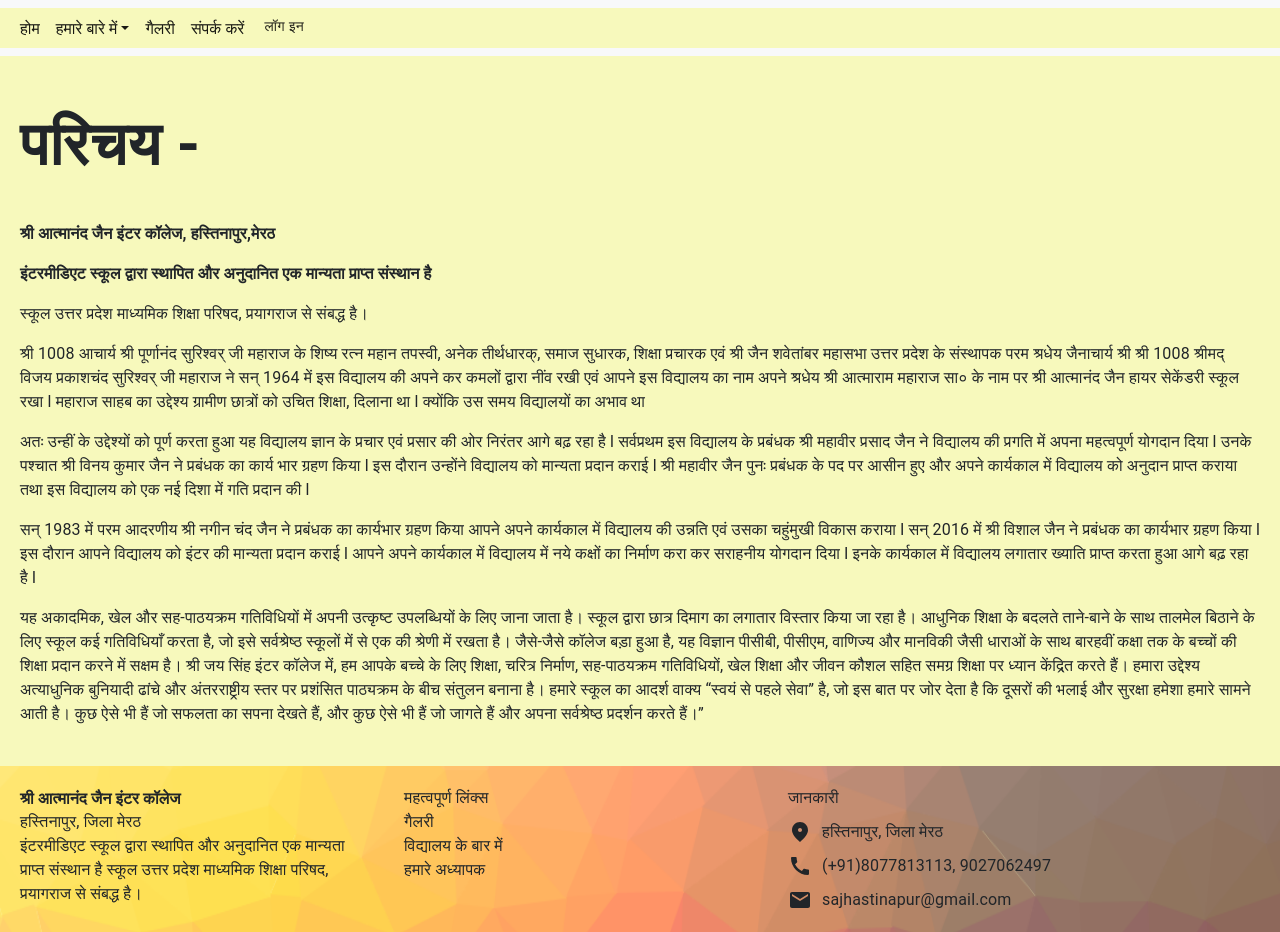
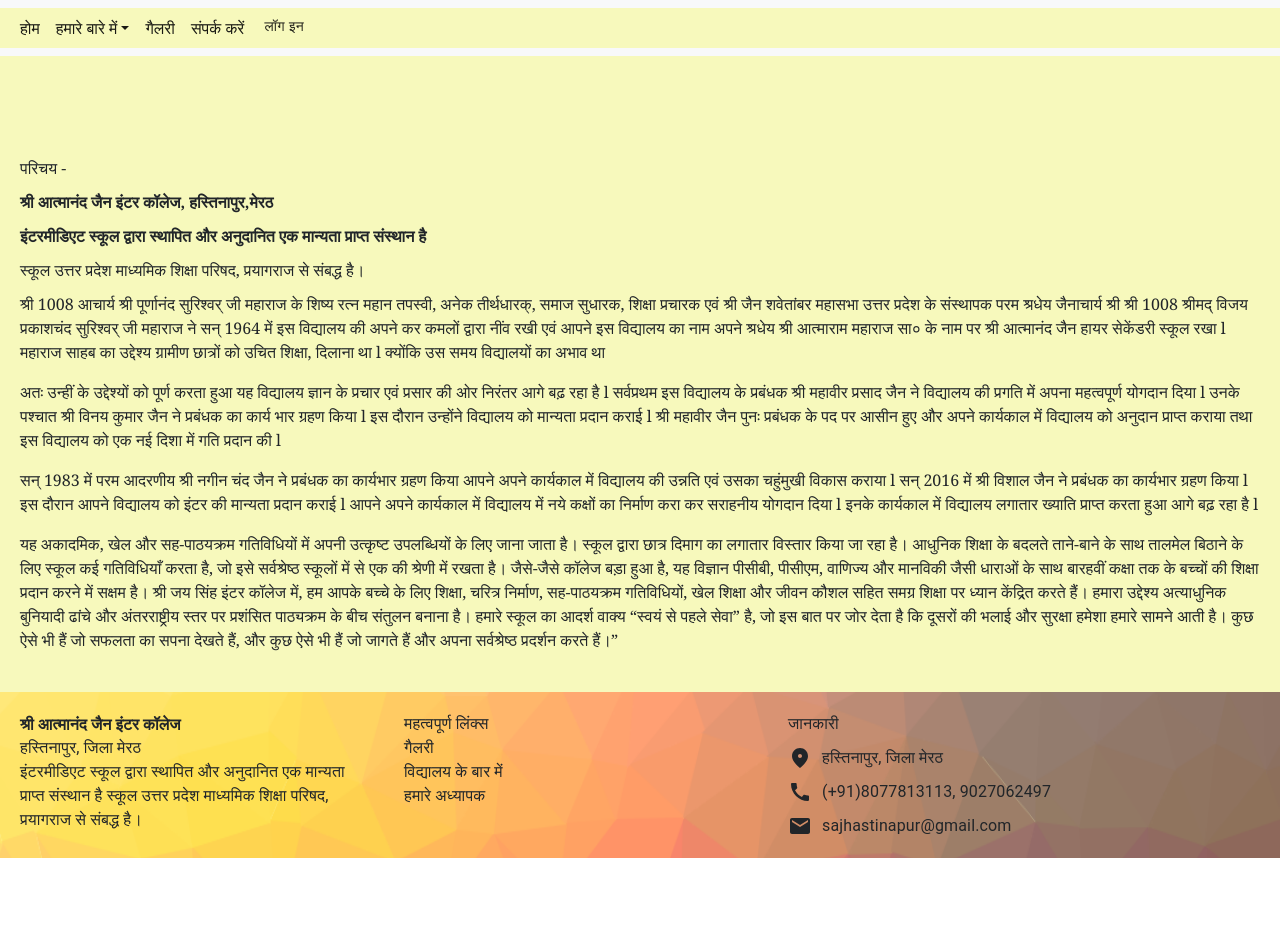
Before and after one commit to anuragbansals/atmanand-jain, a React (Create React App) app: page /about in a window 1280 px wide. After the commit the page ends 858 px from the top, so only its background shows below. Built offline with nearby package versions, Linux system fonts and the light colour scheme.

Commit message:
code-changed

```diff
--- a/src/components/About/About.js
+++ b/src/components/About/About.js
@@ -1,45 +1,26 @@
-import { Box, Typography } from "@mui/material";
+// import { div, div } from "@mui/material";
 import React from "react";
-import { makeStyles } from "@mui/styles";
 // import { createTheme } from "@material-ui/core";
-import { styleObj } from "./style";
 import { Footer } from "../Footer/Footer";
 import Navbar from "../Navbar/Navbar";
 
 const About = () => {
-  const classes = useStyles();
-  const clgStyle = {
-    marginTop: 4,
-    fontWeight: "bold",
-  };
-  const detStyle = {
-    marginTop: 2,
-    fontWeight: "bold",
-  };
-  const descrStyle = {
-    marginTop: 2,
-  };
-  const moreDetStyle = {
-    marginTop: 2,
-  };
   return (
     <>
       <Navbar />
-      <Box className={classes.containerrClass}>
-        <Typography sx={{ fontWeight: "bold", fontSize: 60 }}>
-          परिचय -
-        </Typography>
-        <Typography sx={clgStyle} className={classes.clgClass}>
+      <div className="containerrClass">
+        <div className={{ fontWeight: "bold", fontSize: 60 }}>परिचय -</div>
+        <div className="clgClass">
           श्री आत्मानंद जैन इंटर कॉलेज, हस्तिनापुर,मेरठ
-        </Typography>
-        <Typography sx={detStyle}>
+        </div>
+        <div className="detStyle">
           इंटरमीडिएट स्कूल द्वारा स्थापित और अनुदानित एक मान्यता प्राप्त संस्थान
           है
-        </Typography>
-        <Typography sx={descrStyle}>
+        </div>
+        <div className="descrStyle">
           स्कूल उत्तर प्रदेश माध्यमिक शिक्षा परिषद, प्रयागराज से संबद्ध है।
-        </Typography>
-        <Typography sx={moreDetStyle}>
+        </div>
+        <div className="moreDetStyle">
           श्री 1008 आचार्य श्री पूर्णानंद सुरिश्वर् जी महाराज के शिष्य रत्न महान
           तपस्वी, अनेक तीर्थधारक्, समाज सुधारक, शिक्षा प्रचारक एवं श्री जैन
           शवेतांबर महासभा उत्तर प्रदेश के संस्थापक परम श्रधेय जैनाचार्य श्री
@@ -81,22 +62,19 @@ const About = () => {
           कि दूसरों की भलाई और सुरक्षा हमेशा हमारे सामने आती है। कुछ ऐसे भी हैं
           जो सफलता का सपना देखते हैं, और कुछ ऐसे भी हैं जो जागते हैं और अपना
           सर्वश्रेष्ठ प्रदर्शन करते हैं।”
-        </Typography>
-      </Box>
-      <Box
-        sx={{
+        </div>
+      </div>
+      <div
+        style={{
           // position: "fixed",
           bottom: "0",
           width: "100%",
         }}
       >
         <Footer />
-      </Box>
+      </div>
     </>
   );
 };
 
 export default About;
-
-// const theme = createTheme();
-const useStyles = makeStyles((theme) => styleObj);
--- a/src/components/About/MiniAbout.js
+++ b/src/components/About/MiniAbout.js
@@ -1,55 +1,54 @@
-import { Box, Typography } from "@mui/material";
 import React from "react";
 import { Link } from "react-router-dom";
-import { makeStyles } from "@mui/styles";
+// import { makeStyles } from "@mui/styles";
 // import { createTheme } from "@material-ui/core";
-import { styleObj } from "./style";
+// import { styleObj } from "./style";
 import { useDispatch } from "react-redux";
 import { getPhotos } from "../../redux/actions/photosAction";
 import { getTeacher } from "../../redux/actions/getTeachersAction";
 
 const MiniAbout = () => {
-  const classes = useStyles();
+  // const classes = useStyles();
   const dispatch = useDispatch();
 
   React.useEffect(() => {
     dispatch(getPhotos());
     dispatch(getTeacher());
   }, [dispatch]);
-  const clgStyle = {
-    //   marginTop:4
-  };
-  const detStyle = {
-    marginTop: 2,
-  };
-  const descrStyle = {
-    marginTop: 2,
-  };
-  const moreDetStyle = {
-    marginTop: 2,
-  };
+  // const clgStyle = {
+  //   //   marginTop:4
+  // };
+  // const detStyle = {
+  //   marginTop: 2,
+  // };
+  // const descrStyle = {
+  //   marginTop: 2,
+  // };
+  // const moreDetStyle = {
+  //   marginTop: 2,
+  // };
   return (
     <>
-      <Box className={classes.containerClass}>
-        <Typography
-          sx={{
+      <div className="containerClass">
+        <div
+          style={{
             fontWeight: "bold",
             fontSize: 30,
           }}
         >
           परिचय -
-        </Typography>
-        <Typography sx={clgStyle} className={classes.clgClass}>
+        </div>
+        <div className="clgClass">
           श्री आत्मानंद जैन इंटर कॉलेज, हस्तिनापुर, मेरठ
-        </Typography>
-        <Typography sx={detStyle}>
+        </div>
+        <div className="detStyle">
           इंटरमीडिएट स्कूल द्वारा स्थापित और अनुदानित एक मान्यता प्राप्त संस्थान
           है
-        </Typography>
-        <Typography sx={descrStyle}>
+        </div>
+        <div className="descrStyle">
           स्कूल उत्तर प्रदेश माध्यमिक शिक्षा परिषद, प्रयागराज से संबद्ध है।
-        </Typography>
-        <Typography sx={moreDetStyle}>
+        </div>
+        <div className="moreDetStyle">
           श्री 1008 आचार्य श्री पूर्णानंद सुरिश्वर् जी महाराज के शिष्य रत्न महान
           तपस्वी, अनेक तीर्थधारक्, समाज सुधारक, शिक्षा प्रचारक एवं श्री जैन
           शवेतांबर महासभा उत्तर प्रदेश के संस्थापक परम श्रधेय जैनाचार्य श्री
@@ -59,8 +58,8 @@ const MiniAbout = () => {
           हायर सेकेंडरी स्कूल रखा l महाराज साहब का उद्देश्य ग्रामीण छात्रों को
           उचित शिक्षा, दिलाना था l क्योंकि उस समय विद्यालयों का अभाव था।...{" "}
           <Link to="about">अधिक पढ़ें</Link>
-        </Typography>
-      </Box>
+        </div>
+      </div>
     </>
   );
 };
@@ -68,4 +67,4 @@ const MiniAbout = () => {
 export default MiniAbout;
 
 // const theme = createTheme();
-const useStyles = makeStyles((theme) => styleObj);
+// const useStyles = makeStyles((theme) => styleObj);
--- a/src/index.css
+++ b/src/index.css
@@ -0,0 +1,23 @@
+.containerrClass {
+    padding: 20px;
+    background-color: #F7F9BC;
+    margin-top: 10vh;
+}
+
+.clgClass, .detStyle{
+    margin-top: 10px;
+    font-weight: bold;
+}
+
+.descrStyle{
+    margin-top: 10px;
+}
+.moreDetStyle{
+    margin-top: 10px;
+}
+
+.containerClass {
+    padding: 20px;
+    background-color: #F7F9BC;
+    margin-top: 10vh;
+}
```
